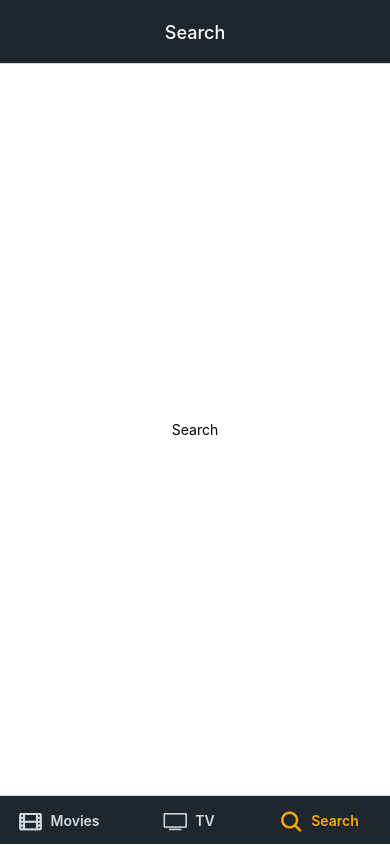
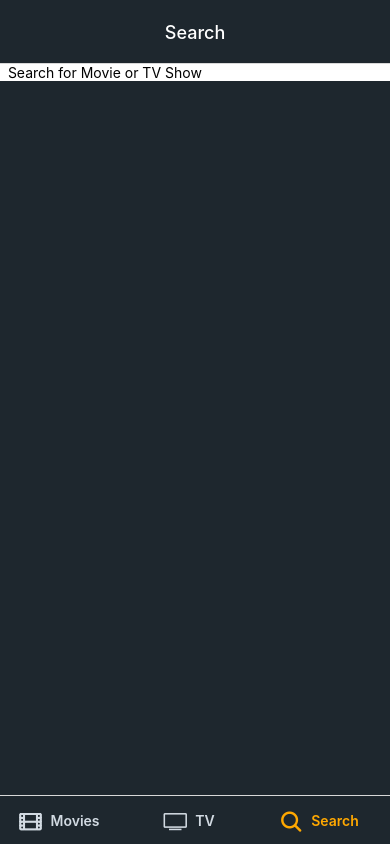
Before and after one commit to theoldtree/ReactNative_Nomad_MasterCLass, a React Native app: screen /Search in a window 390 px wide. Built offline with nearby package versions, Linux system fonts and the light colour scheme; no server answers.

Commit message:
styling Search Screen

```diff
--- a/Screens/SearchScreen/Search.js
+++ b/Screens/SearchScreen/Search.js
@@ -1,21 +1,16 @@
-import React from 'react';
-import { StyleSheet, View, Text} from 'react-native'
+import React from "react";
+import styled from "styled-components/native";
 
-export default function Search(){
-    return(
-    <View style={styles.container}>
-        <Text>
-            Search
-        </Text>
-    </View>
-    );
+const Container = styled.ScrollView``;
+
+const SearchBar = styled.TextInput`
+  background-color: white;
+`;
+
+export default function Search() {
+  return (
+    <Container>
+      <SearchBar placeholder="  Search for Movie or TV Show" />
+    </Container>
+  );
 }
-
-const styles = StyleSheet.create({
-    container: {
-      flex: 1,
-      backgroundColor: '#fff',
-      alignItems: 'center',
-      justifyContent: 'center',
-    },
-  });
--- a/Screens/TVScreen/TVCard.js
+++ b/Screens/TVScreen/Components/TVCard.js
@@ -1,6 +1,6 @@
 import React from "react";
 import styled from "styled-components/native";
-import Poster from "./Components/Poster";
+import Poster from "./Poster";
 
 const ListContainer = styled.View``;
 
--- a/Screens/TVScreen/TV.js
+++ b/Screens/TVScreen/TV.js
@@ -4,7 +4,7 @@ import { useQuery } from "react-query";
 import styled from "styled-components/native";
 import { TVApi } from "../../api";
 import Poster from "./Components/Poster";
-import { TVCard } from "./TVCard";
+import { TVCard } from "./Components/TVCard";
 
 const Loader = styled.View`
   flex: 1;
```
Also changed, not shown: 1 other file (tests, documents, lock files or other folders).
